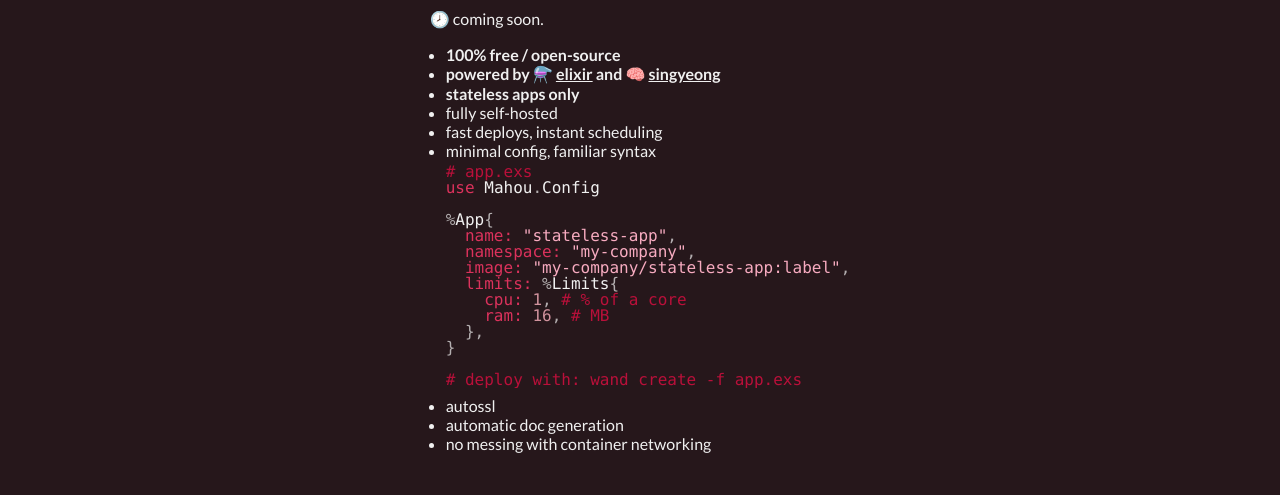
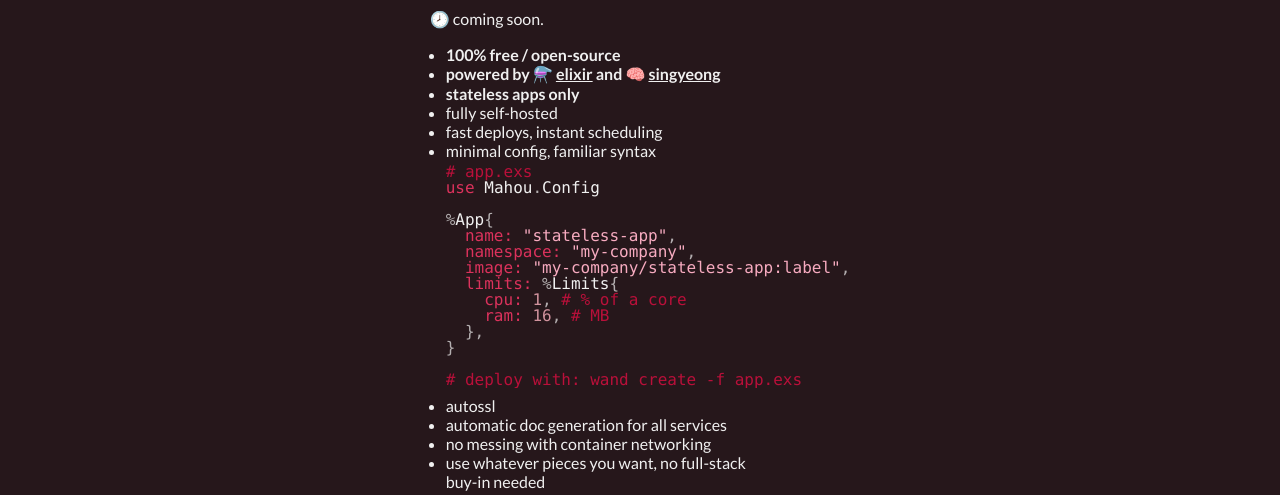
Before and after one commit to queer/mahou, a plain HTML site: page index.html in a window 1280 px wide. Shown: the part 457-952 px from the top of the page. Drawn offline with nearby package versions, Linux system fonts and the light colour scheme.

Commit message:
even more

```diff
--- a/index.html
+++ b/index.html
@@ -200,8 +200,12 @@
 </code></pre>
               </li>
               <li>autossl</li>
-              <li>automatic doc generation</li>
+              <li>automatic doc generation for all services</li>
               <li>no messing with container networking</li>
+              <li>
+                use whatever pieces you want, no full-stack
+                <p/>buy-in needed
+              </li>
             </ul>
           </section>
         </div>
```
